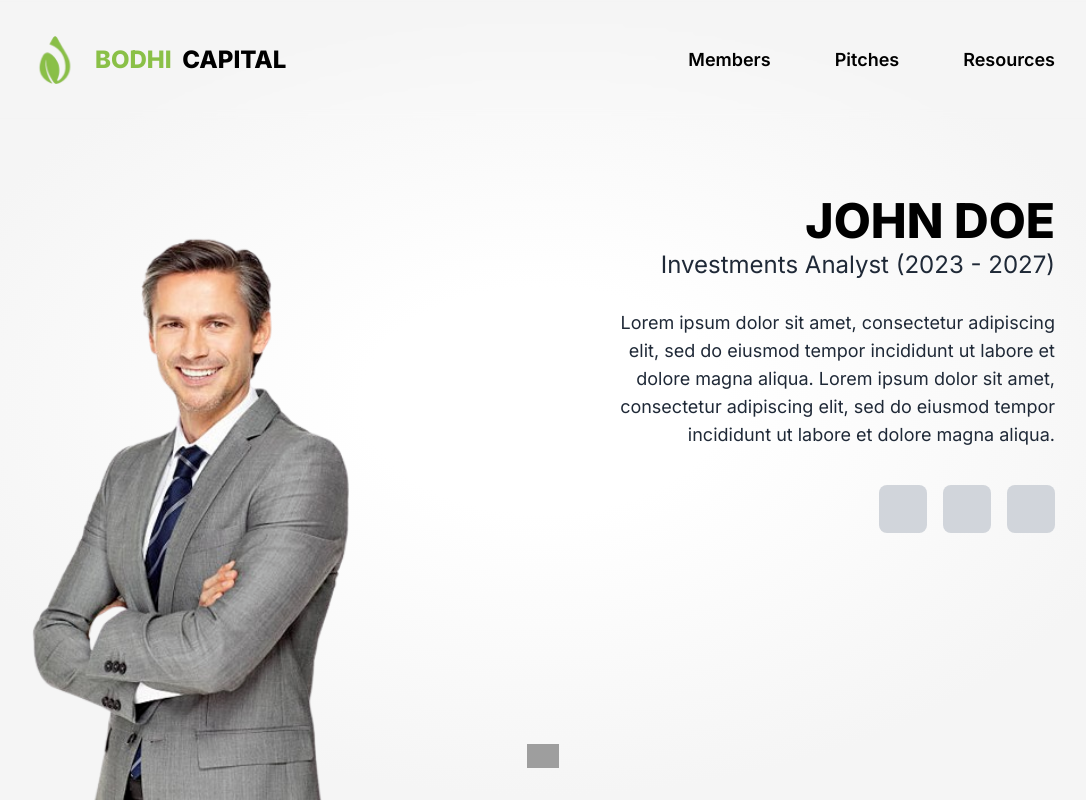
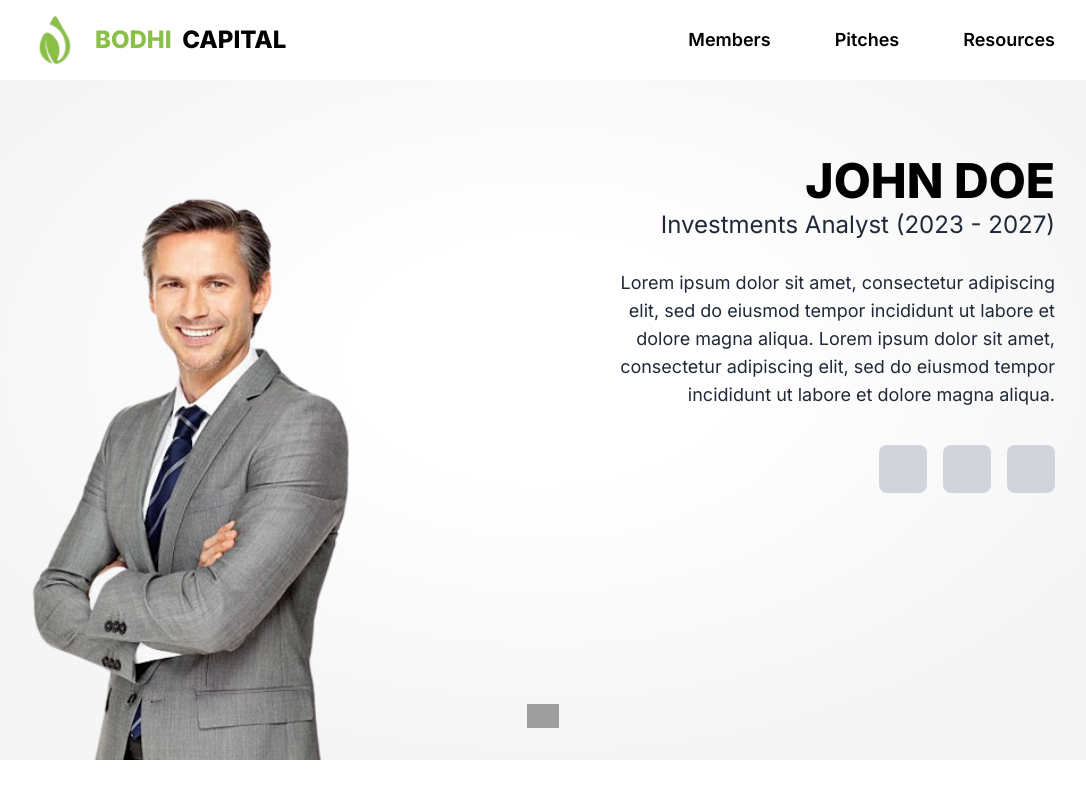
Before and after one commit to DhrumanGupta/AIC-website, a Next.js app: page /member/1 in a window 1280 px wide. Shown: the whole page, without its empty margins (97-1183 px from the left). Built offline with nearby package versions, Linux system fonts and the light colour scheme; grey boxes are pictures that could not be loaded.

Commit message:
Change navbar issues

```diff
--- a/src/app/layout.tsx
+++ b/src/app/layout.tsx
@@ -1,13 +1,14 @@
-import type { Metadata } from 'next';
-import { Inter } from 'next/font/google';
-import './globals.css';
-import Navbar from '@/components/Navbar';
+import Navbar from "@/components/Navbar";
+import type { Metadata } from "next";
+import { Inter } from "next/font/google";
+import "./globals.css";
 
-const inter = Inter({ subsets: ['latin'] });
+const inter = Inter({ subsets: ["latin"] });
 
 export const metadata: Metadata = {
-  title: 'Bodhi Captial',
-  description: 'Ashoka Investments Club is the premiere investments club in the country',
+  title: "Bodhi Captial",
+  description:
+    "Ashoka Investments Club is the premiere investments club in the country",
 };
 
 export default function RootLayout({
@@ -16,10 +17,10 @@ export default function RootLayout({
   children: React.ReactNode;
 }>) {
   return (
-    <html lang='en'>
-      <body className={`${inter.className} bg-neutral-50`}>
+    <html lang="en">
+      <body className={`${inter.className} `}>
         <Navbar />
-        <div className='-mt-[15vh]'>{children}</div>
+        <div className="-mt-[15vh]">{children}</div>
       </body>
     </html>
   );
--- /dev/null
+++ b/src/app/member/page.tsx
@@ -0,0 +1,5 @@
+function Page() {
+  return <div>Coming soon!</div>;
+}
+
+export default Page;
--- a/src/components/Navbar.tsx
+++ b/src/components/Navbar.tsx
@@ -1,11 +1,11 @@
-'use client';
+"use client";
 
-import React, { useEffect, useState } from 'react';
-import { cn } from '@/lib/cn';
-import Link from 'next/link';
-import { usePathname } from 'next/navigation';
-import Logo from '@/../public/logo.png';
-import Image from 'next/image';
+import Logo from "@/../public/logo.png";
+import { cn } from "@/lib/cn";
+import Image from "next/image";
+import Link from "next/link";
+import { usePathname } from "next/navigation";
+import { useEffect, useState } from "react";
 
 type TNavLink = {
   href: string;
@@ -13,53 +13,86 @@ type TNavLink = {
 };
 
 const LINKS: TNavLink[] = [
-  { href: '/members', label: 'Members' },
-  { href: '/pitches', label: 'Pitches' },
-  { href: '/resources', label: 'Resources' },
+  { href: "/member", label: "Members" },
+  { href: "/pitches", label: "Pitches" },
+  { href: "/resources", label: "Resources" },
 ];
 
-const NavLink = ({ href, label, scrolled }: TNavLink & { scrolled: boolean }) => (
-  <Link href={href} className={cn('my-auto font-semibold md:text-lg', scrolled ? 'text-black' : 'text-white')}>
+const NavLink = ({
+  href,
+  label,
+  scrolled,
+}: TNavLink & { scrolled: boolean }) => (
+  <Link
+    href={href}
+    className={cn(
+      "my-auto font-semibold md:text-lg",
+      scrolled ? "text-black" : "text-white"
+    )}
+  >
     {label}
   </Link>
 );
 
 function Navbar() {
-  // const { mode, toggle } = useMode();
-  const [isScrolled, setIsScrolled] = useState(true);
+  const [isScrolled, setIsScrolled] = useState(false);
+  const [scrolledPast, setScrolledPast] = useState(false);
   const pathname = usePathname();
 
   useEffect(() => {
-    if (!pathname || pathname !== '/') {
+    if (!pathname || pathname !== "/") {
+      setScrolledPast(true);
+      setIsScrolled(true);
       return;
     }
 
     const handleScroll = () => {
       const scrolled = window.scrollY > window.innerHeight - 25; // 100vh
+      const scrolledPast = window.scrollY > window.innerHeight - 5; // 100vh
+
+      setScrolledPast(scrolledPast);
+
       setIsScrolled(scrolled);
     };
 
-    window.addEventListener('scroll', handleScroll);
+    window.addEventListener("scroll", handleScroll);
+    setIsScrolled(false);
+    setScrolledPast(false);
 
     return () => {
-      window.removeEventListener('scroll', handleScroll);
+      window.removeEventListener("scroll", handleScroll);
     };
   }, [pathname]);
 
   return (
     // <nav className='flex z-50 top-0 p-6 w-full sticky backdrop-blur-sm md:px-20 lg:px-32'>
-    <nav className='flex z-50 top-0 h-[15vh] w-full sticky backdrop-blur-sm md:px-20 lg:px-32 items-center'>
-      <Link href='/' className='flex justify-center'>
-        <div className=' w-10 h-10 md:w-12 md:h-12 relative'>
-          <Image src={Logo} alt='Bodhi Capital Logo' fill={true} className='object-contain' />
+    <nav
+      className={cn(
+        "flex z-50 top-0 w-full sticky md:px-20 lg:px-32 items-center transition-all duration-300",
+        scrolledPast ? "h-[10vh] bg-white" : "h-[15vh] backdrop-blur-sm"
+      )}
+    >
+      <Link href="/" className="flex justify-center">
+        <div className=" w-10 h-10 md:w-12 md:h-12 relative">
+          <Image
+            src={Logo}
+            alt="Bodhi Capital Logo"
+            fill={true}
+            className="object-contain"
+          />
         </div>
 
-        <h3 className={cn('ml-4 my-auto opacity-0 font-extrabold uppercase text-xl lg:text-2xl duration-100', isScrolled && 'md:opacity-100')}>
-          <span className='text-primary'>Bodhi&nbsp;</span> Capital
+        <h3
+          className={cn(
+            "ml-4 my-auto opacity-0 font-extrabold uppercase text-xl lg:text-2xl duration-100 text-black",
+            isScrolled && "md:opacity-100"
+          )}
+        >
+          <span className="text-primary">Bodhi&nbsp;</span> Capital
         </h3>
       </Link>
 
-      <div className='flex ml-auto gap-x-4 md:gap-x-16'>
+      <div className="flex ml-auto gap-x-4 md:gap-x-16">
         {LINKS.map((link) => (
           <NavLink scrolled={isScrolled} key={link.href} {...link} />
         ))}
```
Also changed, not shown: src/app/member/[id]/page.tsx (+38 -21 lines), 1 other file (tests, documents, lock files or other folders).
